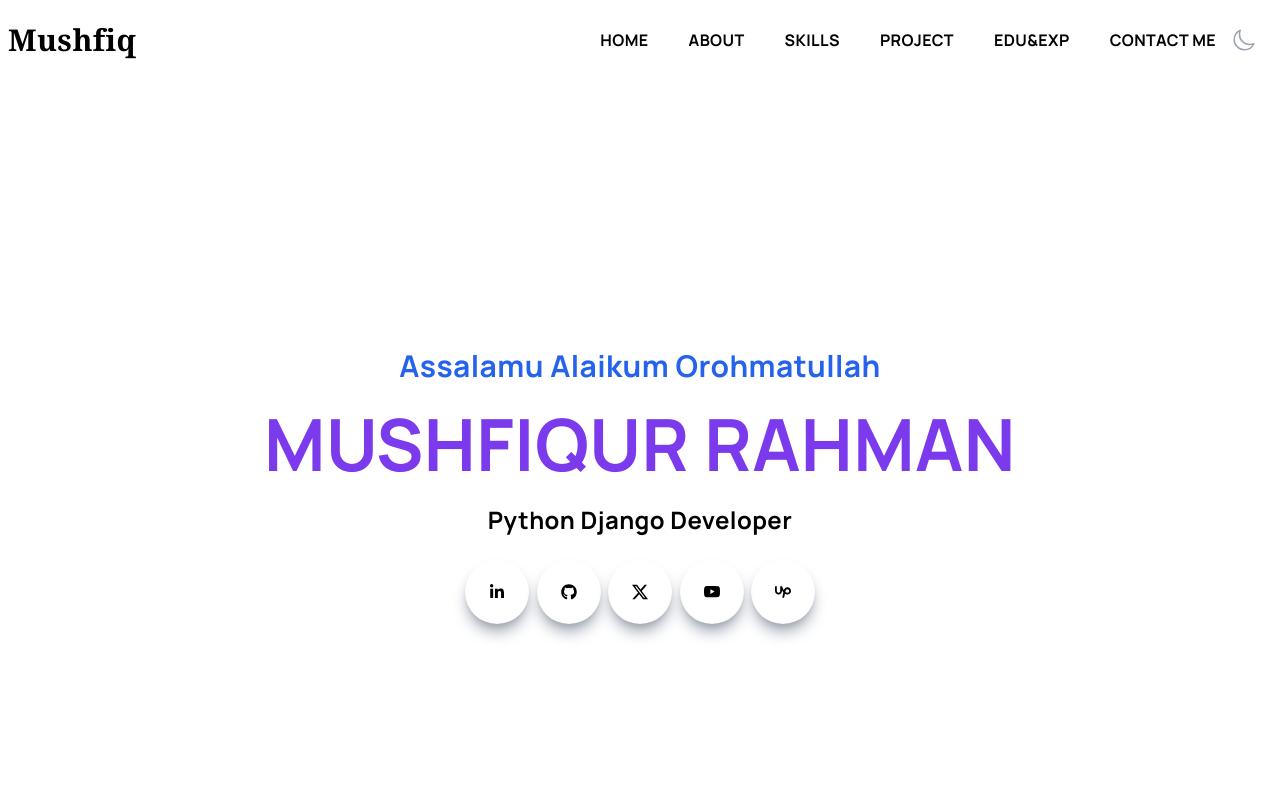
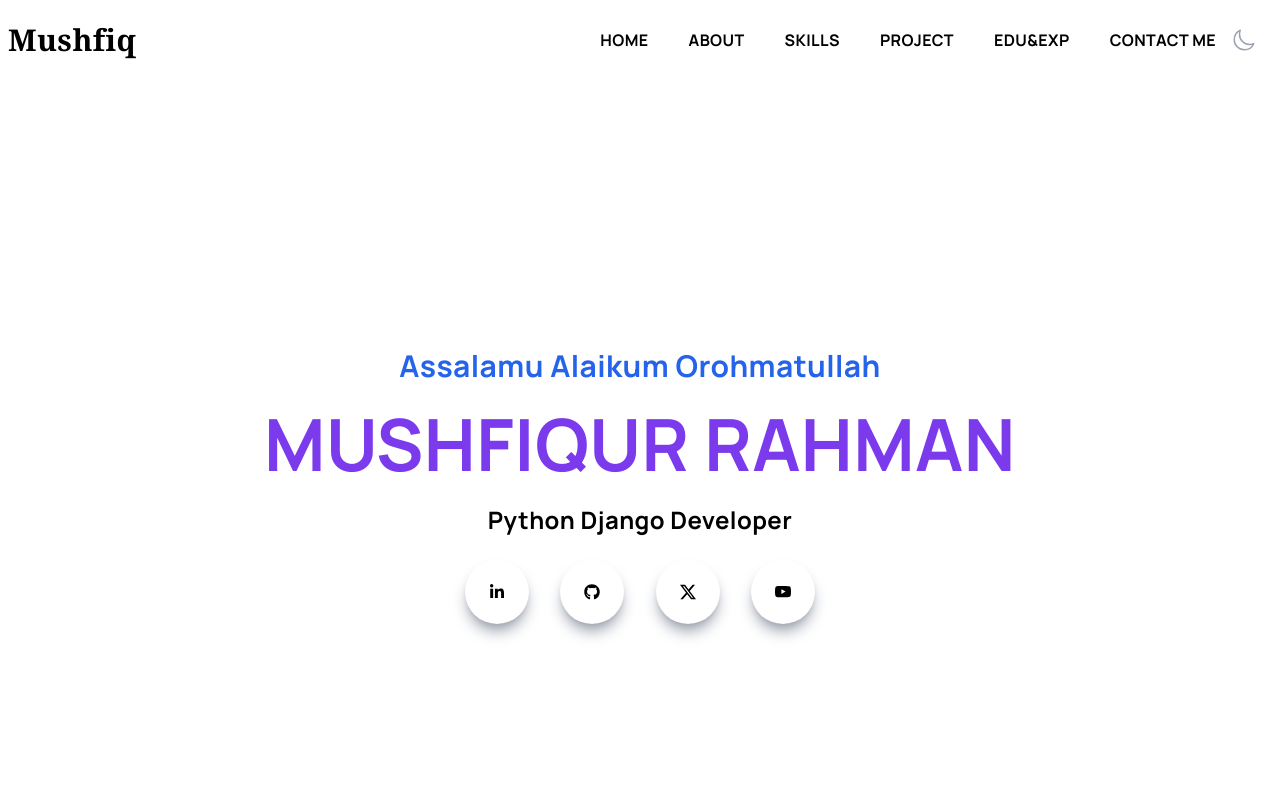
Before and after one commit to mushfiqur-rahman/portfolio, a Next.js app: page / in a window 1280 px wide. Shown: the top 800 px of the page. Built offline with nearby package versions, Linux system fonts and the light colour scheme.

Commit message:
upwork remove

```diff
--- a/components/Main.jsx
+++ b/components/Main.jsx
@@ -2,7 +2,6 @@ import React from "react";
 import Link from "next/link";
 import { FaGithub, FaLinkedinIn } from "react-icons/fa";
 import { BsTwitterX, BsYoutube } from "react-icons/bs";
-import { SiUpwork } from "react-icons/si";
 import { motion } from "framer-motion";
 
 const Main = () => {
@@ -66,16 +65,6 @@ const Main = () => {
                 <BsYoutube />
               </Link>
             </div>
-            <div className="rounded-full shadow-lg shadow-gray-400 p-6 cursor-pointer hover:scale-110 hover:bg-green-500 hover:text-white ease-in duration-300">
-              <Link
-                href="https://www.upwork.com/freelancers/~01645495a4cd9b4a74"
-                rel="noreferrer"
-                target="_blank"
-                aria-label="YouTube"
-              >
-                <SiUpwork />
-              </Link>
-            </div>
           </div>
         </motion.div>
       </div>
```
